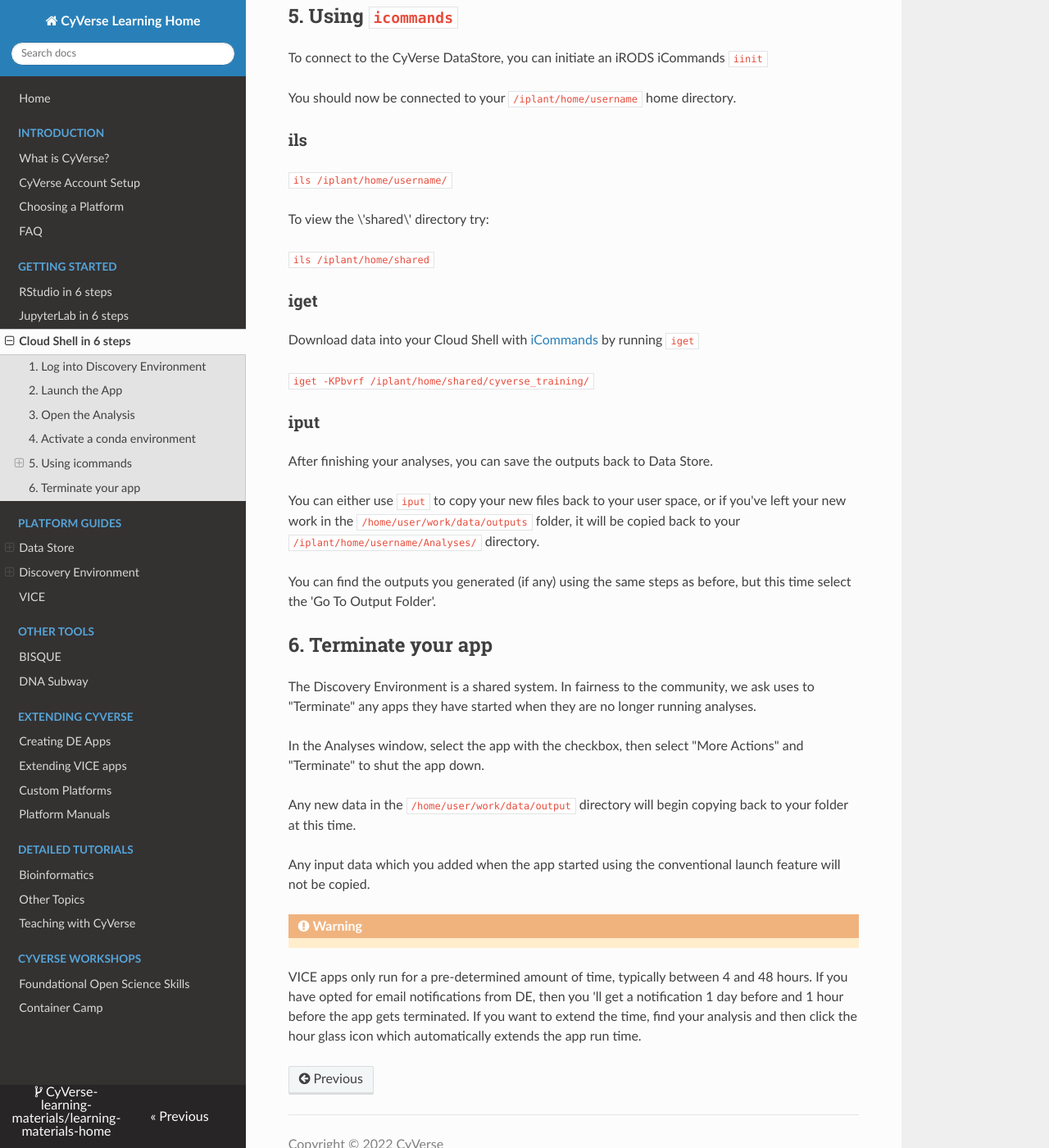
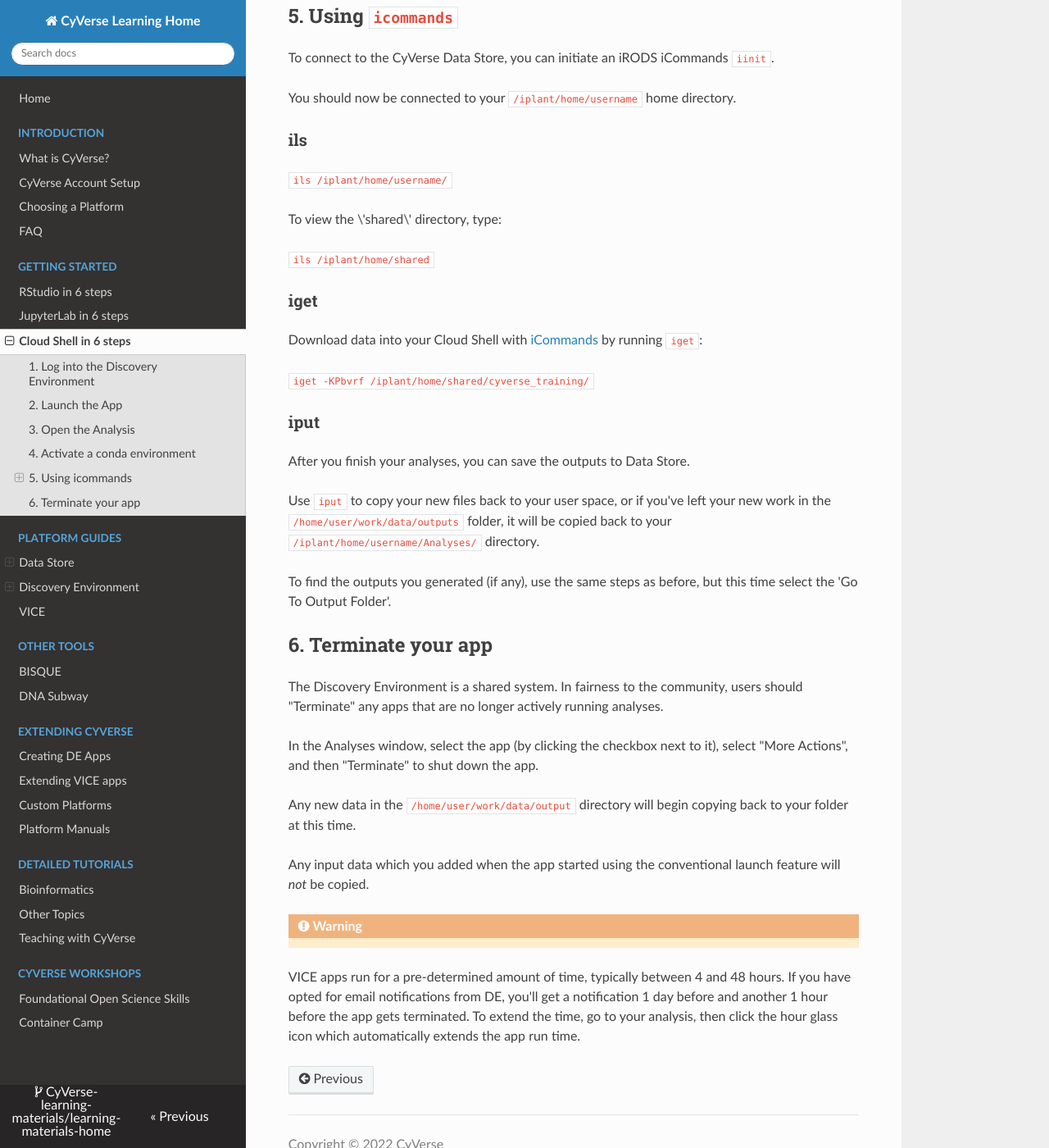
Before and after one commit to CyVerse-learning-materials/learning-materials-home, an MkDocs documentation site: the page built from docs/vice/quick-cloudshell.md, in a window 1280 px wide and 1400 px high, scrolled down 3284 px. Shown: the whole window at 82% size. Built offline with MkDocs 1.6.1, drawn with Linux system fonts in a browser that asks for light colours; nearby versions of some CDN libraries; some of the changed text lies outside the part shown.

Commit message:
Word, punctuation, format edits
Making things consistent on the VICE 6-step docs.

````diff
--- a/docs/vice/quick-cloudshell.md
+++ b/docs/vice/quick-cloudshell.md
@@ -1,6 +1,6 @@
 # **Cloud Shell Walkthrough**
 
-## 1. Log into Discovery Environment
+## 1. Log into the Discovery Environment
 
 Log into <https://de.cyverse.org>
 
@@ -8,7 +8,7 @@
 
 ## 2. Launch the App
 
-The Cloud Shell icon is pinned to the Discovery Environment table of contents on the left side.
+The Cloud Shell icon is found in the left-side navigation bar in the Discovery Environment.
 
 [![cloud_shell_1]][cloud_shell_1]
 
@@ -16,7 +16,7 @@
 
 Click on the **Apps** grid icon
 
-[Cloud Shell](https://de.cyverse.org/apps/de/5f2f1824-57b3-11ec-8180-008cfa5ae621/launch) is listed at the top of "Featured Apps"
+[Cloud Shell](https://de.cyverse.org/apps/de/5f2f1824-57b3-11ec-8180-008cfa5ae621/launch) is listed at the top of "Featured Apps".
 
 [Instant Launches](https://de.cyverse.org/instantlaunches) start Apps immediately when clicked.
 
@@ -69,15 +69,15 @@
 
 ``` conda init ```
 
-and then
+and then:
 
 ``` conda activate base ```
 
-If you recieve a message about refreshing your screen, you can `exit` the cloud shell by typing "exit" and then hitting the refresh button on your browser tab.
+If you receive a message about refreshing your screen, you can `exit` the Cloud Shell by typing "exit" and then clicking the refresh button on your browser tab.
 
 ## 5. Using `icommands`
 
-To connect to the CyVerse DataStore, you can initiate an iRODS iCommands `iinit`
+To connect to the CyVerse Data Store, you can initiate an iRODS iCommands `iinit`.
 
 You should now be connected to your `/iplant/home/username` home directory.
 
@@ -85,37 +85,37 @@
 
 ``` ils /iplant/home/username/ ```
 
-To view the \'shared\' directory try:
+To view the \'shared\' directory, type:
 
 ``` ils /iplant/home/shared ```
 
 ### iget
 
-Download data into your Cloud Shell with [iCommands](https://docs.irods.org/master/icommands/user/) by running `iget`
+Download data into your Cloud Shell with [iCommands](https://docs.irods.org/master/icommands/user/) by running `iget`:
 
 ``` iget -KPbvrf /iplant/home/shared/cyverse_training/ ```
 
 ### iput
 
-After finishing your analyses, you can save the outputs back to Data Store.
+After you finish your analyses, you can save the outputs to Data Store.
 
-You can either use `iput` to copy your new files back to your user space, or if you've left your new work in the `/home/user/work/data/outputs` folder, it will be copied back to your `/iplant/home/username/Analyses/` directory.
+Use `iput` to copy your new files back to your user space, or if you've left your new work in the `/home/user/work/data/outputs` folder, it will be copied back to your `/iplant/home/username/Analyses/` directory.
 
-You can find the outputs you generated (if any) using the same steps as before, but this time select the 'Go To Output Folder'.
+To find the outputs you generated (if any), use the same steps as before, but this time select the 'Go To Output Folder'.
 
 ## 6. Terminate your app
 
-The Discovery Environment is a shared system. In fairness to the community, we ask uses to "Terminate" any apps they have started when
-they are no longer running analyses.
+The Discovery Environment is a shared system. In fairness to the community, users should "Terminate" any apps that
+are no longer actively running analyses.
 
-In the Analyses window, select the app with the checkbox, then select "More Actions" and "Terminate" to shut the app down.
+In the Analyses window, select the app (by clicking the checkbox next to it), select "More Actions", and then "Terminate" to shut down the app.
 
 Any new data in the `/home/user/work/data/output` directory will begin copying back to your folder at this time.
 
-Any input data which you added when the app started using the conventional launch feature will not be copied.
+Any input data which you added when the app started using the conventional launch feature will *not* be copied.
 
 !!! Warning
 
-  VICE apps only run for a pre-determined amount of time, typically between 4 and 48 hours.
-  If you have opted for email notifications from DE, then you 'll get a notification 1 day before and 1 hour before the app gets terminated.
-  If you want to extend the time, find your analysis and then click the hour glass icon which automatically extends the app run time.
+  VICE apps run for a pre-determined amount of time, typically between 4 and 48 hours.
+  If you have opted for email notifications from DE, you'll get a notification 1 day before and another 1 hour before the app gets terminated.
+  To extend the time, go to your analysis, then click the hour glass icon which automatically extends the app run time.
````
Also changed, not shown: other parts of docs/vice/quick-cloudshell.md (+7 -7 lines).
